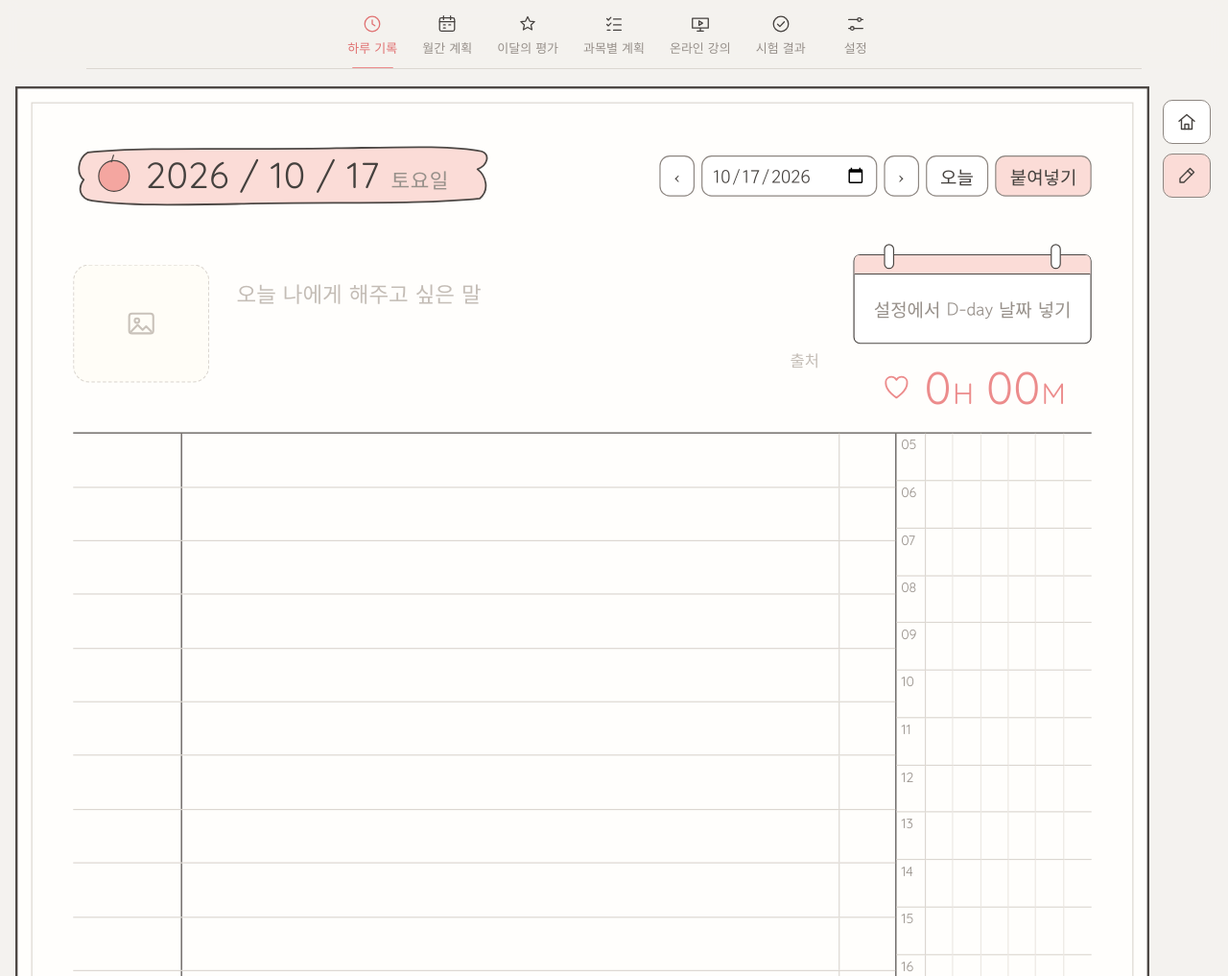
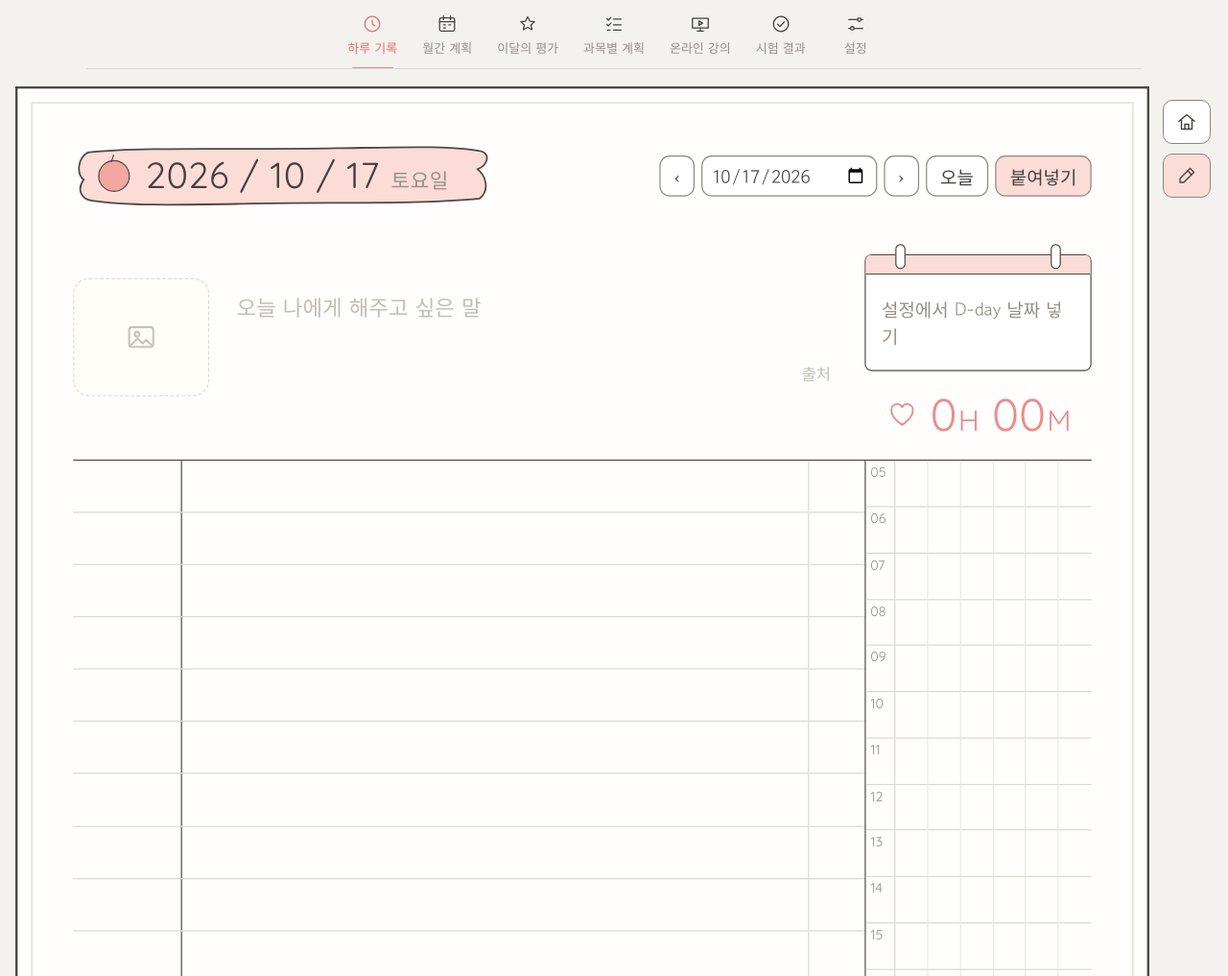
Before and after one commit to kja5046/studyplanner, a website: page index.html in a window 1280 px wide. Shown: the top 1017 px of the page at 96% size. Drawn offline with Linux system fonts and the light colour scheme.

Commit message:
시간표와 D-day 달력 선 맞춤

```diff
--- a/index.html
+++ b/index.html
@@ -14,7 +14,7 @@
   <link rel="preconnect" href="https://fonts.googleapis.com">
   <link rel="preconnect" href="https://fonts.gstatic.com" crossorigin>
   <link href="https://fonts.googleapis.com/css2?family=Gowun+Dodum&family=Quicksand:wght@300;400;500&display=swap" rel="stylesheet">
-  <link rel="stylesheet" href="style.css?v=11">
+  <link rel="stylesheet" href="style.css?v=12">
   <svg width="0" height="0" style="position:absolute" aria-hidden="true">
     <defs>
       <symbol id="i-daily" viewBox="0 0 24 24"><circle cx="12" cy="12" r="8.5"/><path d="M12 7.5V12l3 2"/></symbol>
@@ -85,6 +85,6 @@
 
   <div id="widgetRoot"></div>
   <div class="toast" id="toast" hidden></div>
-  <script src="app.js?v=11"></script>
+  <script src="app.js?v=12"></script>
 </body>
 </html>
--- a/style.css
+++ b/style.css
@@ -16,6 +16,7 @@
   --sky: #dfe9f1;
   --body: "Gowun Dodum", -apple-system, "Apple SD Gothic Neo", "Malgun Gothic", sans-serif;
   --num: "Quicksand", "Gowun Dodum", sans-serif;
+  --tl-w: 200px; /* D-day 달력과 시간표 칸의 너비 (왼쪽 선 위치를 맞춤) */
 }
 
 * { box-sizing: border-box; }
@@ -147,7 +148,7 @@ textarea.field { height: auto; resize: none; line-height: 34px; }
 .num { font-family: var(--num); }
 
 /* ---------- daily ---------- */
-.d-head { display: grid; grid-template-columns: 1fr 210px; gap: 24px; margin-bottom: 18px; align-items: center; }
+.d-head { display: grid; grid-template-columns: 1fr var(--tl-w); gap: 24px; margin-bottom: 18px; align-items: center; }
 .d-left { display: flex; flex-direction: column; gap: 16px; }
 .d-quote { display: flex; align-items: center; gap: 18px; }
 .sticker {
@@ -182,8 +183,8 @@ textarea.field { height: auto; resize: none; line-height: 34px; }
 .dcal .lbl { font-size: 15px; color: var(--muted); }
 .dcal .lbl2 { padding: 0 14px 8px; font-size: 14px; color: var(--muted); text-align: right; }
 
-.d-body { flex: 1; display: grid; grid-template-columns: 1fr 172px; border-top: 1.5px solid var(--line); border-bottom: 1.5px solid var(--line); }
-.tasks { display: flex; flex-direction: column; border-right: 1.5px solid var(--line); }
+.d-body { flex: 1; display: grid; grid-template-columns: 1fr var(--tl-w); border-top: 1.5px solid var(--line); border-bottom: 1.5px solid var(--line); }
+.tasks { display: flex; flex-direction: column; }
 .tasks .row { flex: 1; min-height: 40px; display: grid; grid-template-columns: 96px 1fr 50px; align-items: stretch; border-bottom: 1px solid var(--line-soft); }
 .tasks .row > div { display: flex; align-items: center; }
 .tasks .row .subj { border-right: 1.5px solid var(--line); }
@@ -201,7 +202,7 @@ textarea.field { height: auto; resize: none; line-height: 34px; }
 .timeline .h { font-family: var(--num); font-size: 12px; color: var(--muted); border-right: 1px solid var(--line-soft); border-bottom: 1px solid var(--line-soft); padding: 2px 0 0 4px; }
 .timeline .c { border-right: 1px solid var(--line-faint); border-bottom: 1px solid var(--line-soft); min-height: 20px; }
 .timeline .c:nth-child(7n) { border-right: 0; }
-.tl-wrap { display: flex; flex-direction: column; }
+.tl-wrap { display: flex; flex-direction: column; border-left: 1.5px solid var(--line); }
 .tl-wrap .timeline { flex: 1; }
 .brushes { display: flex; flex-wrap: wrap; gap: 6px 10px; margin: 12px 0 0; justify-content: flex-end; align-items: center; font-size: 15px; }
 .brushes .lbl { color: var(--muted); margin-right: auto; }
--- a/sw.js
+++ b/sw.js
@@ -1,7 +1,7 @@
 // 오프라인용 서비스워커
 // 온라인이면 항상 최신 파일을 먼저 받고(네트워크 우선), 오프라인일 때만 저장해 둔 파일을 씁니다.
-const CACHE = 'study-planner-v11';
-const ASSETS = ['./', 'index.html', 'style.css?v=11', 'app.js?v=11', 'manifest.webmanifest', 'widget.html', 'widget.webmanifest', 'vendor/html2canvas.min.js', 'icons/icon.svg', 'icons/icon-180.png', 'icons/icon-192.png', 'icons/icon-512.png'];
+const CACHE = 'study-planner-v12';
+const ASSETS = ['./', 'index.html', 'style.css?v=12', 'app.js?v=12', 'manifest.webmanifest', 'widget.html', 'widget.webmanifest', 'vendor/html2canvas.min.js', 'icons/icon.svg', 'icons/icon-180.png', 'icons/icon-192.png', 'icons/icon-512.png'];
 self.addEventListener('install', e => { e.waitUntil(caches.open(CACHE).then(c => c.addAll(ASSETS))); self.skipWaiting(); });
 self.addEventListener('activate', e => {
   e.waitUntil(caches.keys().then(ks => Promise.all(ks.filter(k => k !== CACHE).map(k => caches.delete(k)))).then(() => self.clients.claim()));
```
Also changed, not shown: widget.html (+2 -2 lines).
